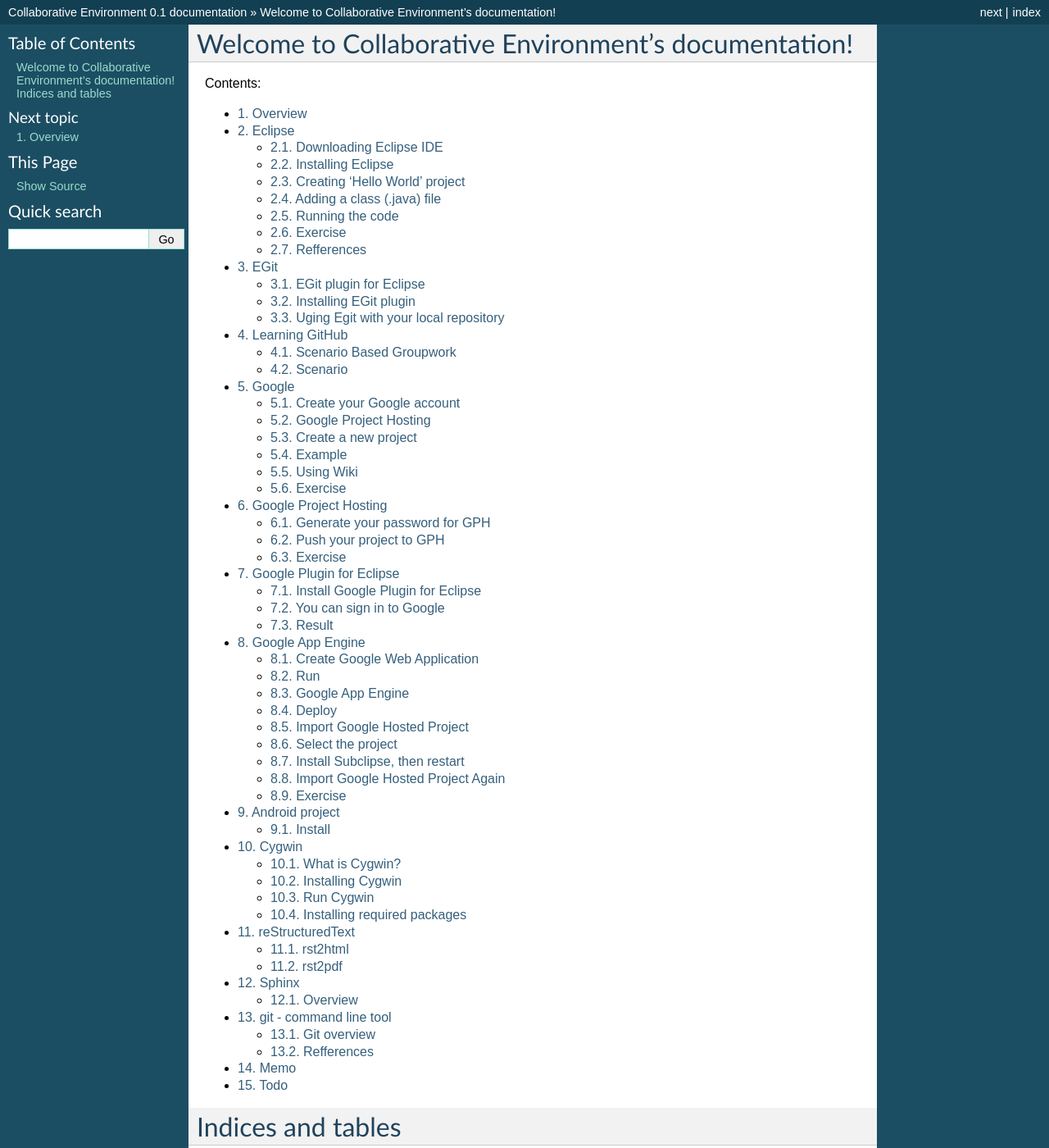
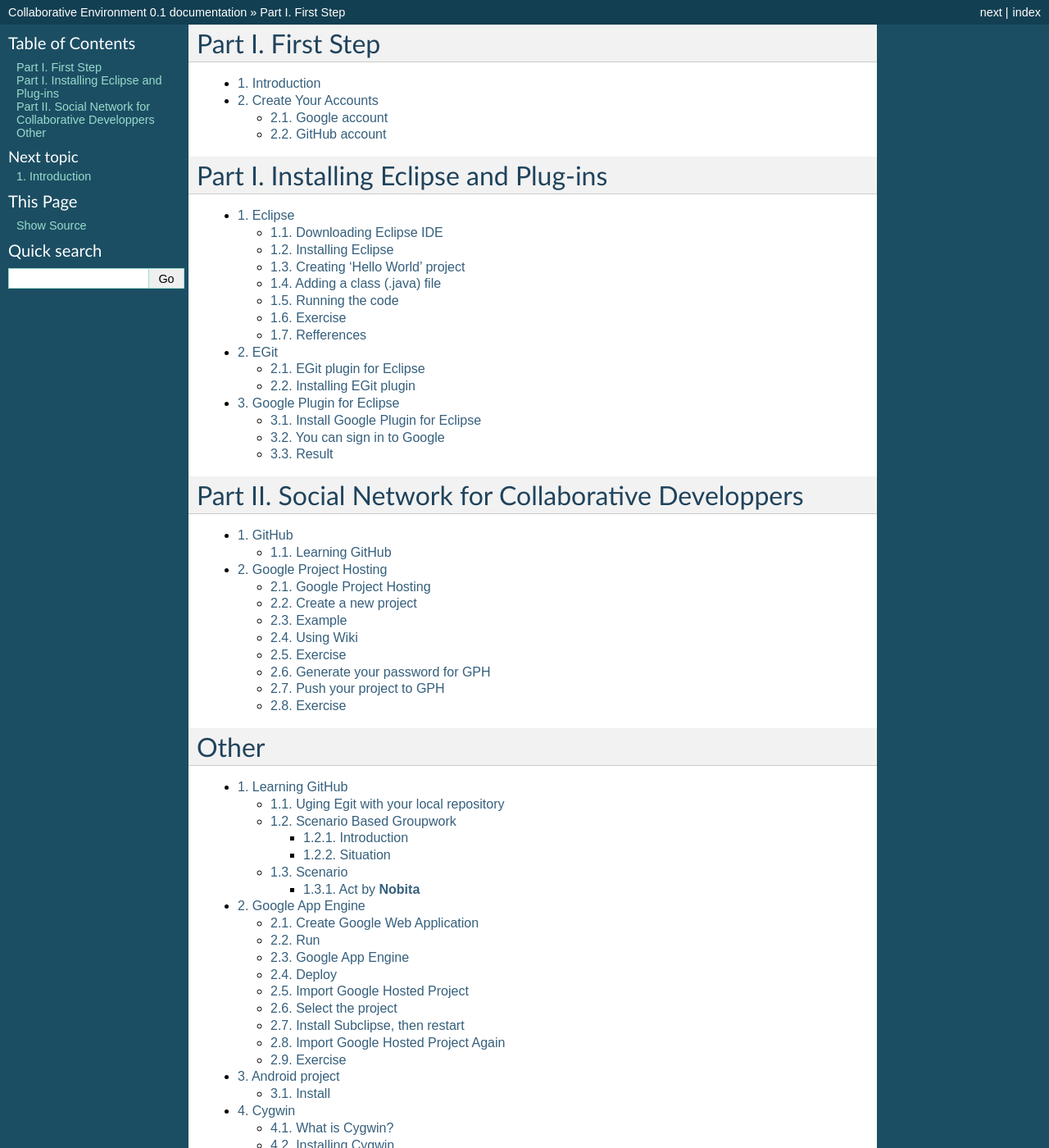
Before and after one commit to ychubachi/collaborative-sde, a Sphinx documentation site: the page built from source/index.rst, in a window 1280 px wide and 1400 px high. Shown: the whole window at 82% size. Built offline with Sphinx 7.4.7, drawn with Linux system fonts in a browser that asks for light colours; some of the changed text lies outside the part shown.

Commit message:
devided the document into several parts

```diff
--- a/README.rst
+++ b/README.rst
@@ -1,4 +1,4 @@
 Collaborative Software Development Environment
 ==============================================
 
-This text is an instruction how to install and use a collaborative software development environment which accelerates team software development process in a modan way.
+This text is an instruction how to install and use a collaborative software development environment which accelerates team software development process in a modern way.
--- a/source/eclipse.rst
+++ b/source/eclipse.rst
@@ -1,6 +1,4 @@
 .. include:: define.rst
-
-.. todo:: *TEST*
 
 Eclipse
 =========================
@@ -117,3 +115,6 @@
 Refferences
 -----------
 #. http://ist.berkeley.edu/as-ag/tools/howto/install-eclipse-win.html
+
+
+.. todo:: *TEST*
--- /dev/null
+++ b/source/github.rst
@@ -0,0 +1,8 @@
+GitHub
+======
+
+
+Learning GitHub
+---------------
+
+Go to `Set Up Git <http://help.github.com/win-set-up-git/>`_ and follow the instructions.
--- a/source/index.rst
+++ b/source/index.rst
@@ -3,27 +3,48 @@
    You can adapt this file completely to your liking, but it should at least
    contain the root `toctree` directive.
 
-Welcome to Collaborative Environment's documentation!
+Part I. First Step
+==================
+
+.. toctree::
+   :maxdepth: 3
+   :numbered:
+
+   introduction
+   accounts
+
+Part I. Installing Eclipse and Plug-ins
+=======================================
+
+.. toctree::
+   :maxdepth: 3
+   :numbered:
+
+   eclipse
+   egit
+   gpe
+
+Part II. Social Network for Collaborative Developpers
 =====================================================
 
-Contents:
-
 .. toctree::
-   :maxdepth: 2
+   :maxdepth: 3
    :numbered:
 
-   overview
-   eclipse
-   egit
+   github
+   gph
+
+Other
+=====
+.. toctree::
+   :maxdepth: 3
+   :numbered:
+
    egit-groupwork
-   google
-   gph
-   gpe
    gae
    android
    cygwin
    rst
-   sphinx
    git
    memo
    todo
@@ -34,9 +55,9 @@
    define
 
 
-Indices and tables
-==================
+.. Indices and tables
+   ==================
 
-* :ref:`genindex`
-* :ref:`modindex`
-* :ref:`search`
+   * :ref:`genindex`
+   * :ref:`modindex`
+   * :ref:`search`
--- a/source/overview.rst
+++ b/source/introduction.rst
@@ -1,5 +1,5 @@
-Overview
-========
+Introduction
+============
 
 This document describes how to set up a software develop environment
 (SDE) to support collaborative team activity, which covers
@@ -7,4 +7,8 @@
 - Eclipse
 - EGit
 
-...
+GitHub provides a power-full collaborative software development environment.
+
+- `GitHub <https://github.com/>`_ .
+
+etc
--- a/source/sphinx.rst
+++ /dev/null
@@ -1,5 +0,0 @@
-Sphinx
-======
-
-Overview
---------
```
Also changed, not shown: source/accounts.rst (added, +14 -0 lines), source/egit-groupwork.rst (+21 -5 lines), source/egit.rst (+0 -7 lines), source/google.rst (deleted, +0 -43 lines), source/gph.rst (+34 -0 lines), 2 other files.
